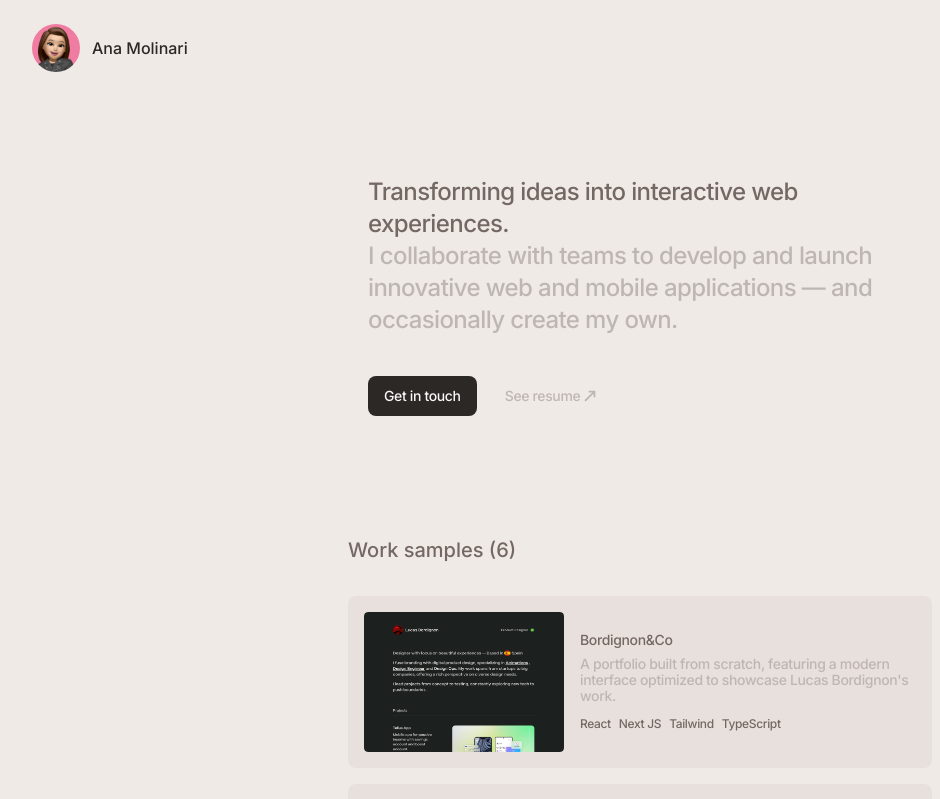
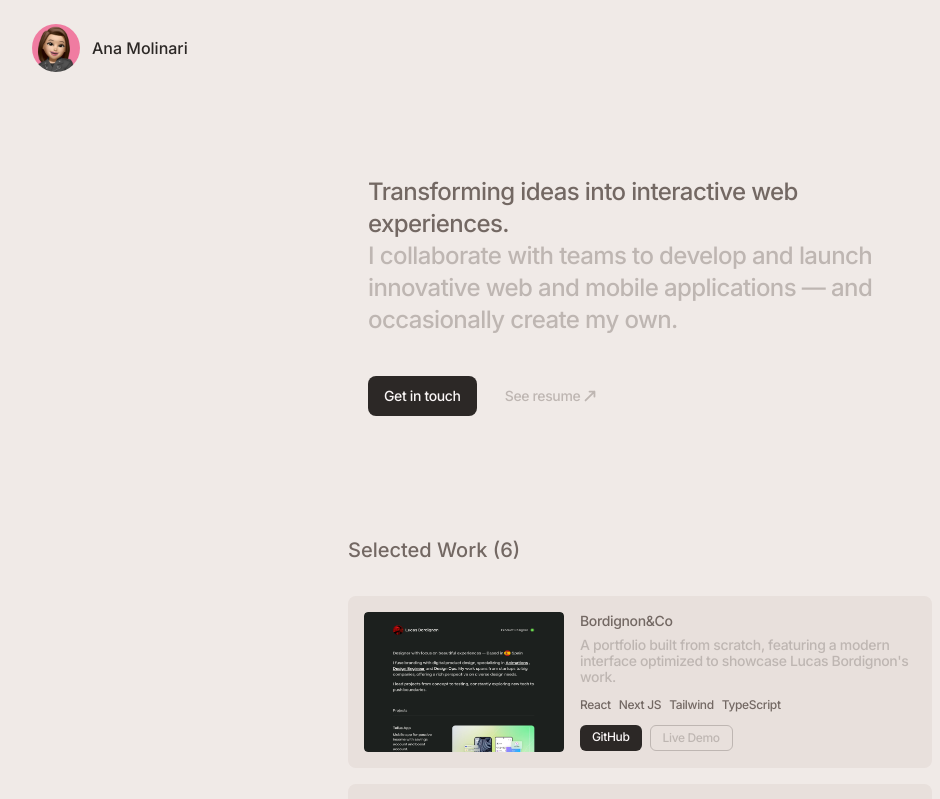
Before and after one commit to anamolinari/portfolio-ana, a Next.js app: page / in a window 1280 px wide. Shown: the top 799 px of the page, without its empty margins (0-940 px from the left). Built offline with nearby package versions, Linux system fonts and the light colour scheme.

Commit message:
Update Project.tsx
Feat: add live demo links and update project labels

```diff
--- a/app/components/Project.tsx
+++ b/app/components/Project.tsx
@@ -15,6 +15,7 @@ interface Project {
   description?: string;
   tags?: string[];
   linkUrl: string;
+  liveUrl?: string;
 }
 
 const projects: Project[] = [
@@ -27,6 +28,7 @@ const projects: Project[] = [
       "A portfolio built from scratch, featuring a modern interface optimized to showcase Lucas Bordignon's work.",
     tags: ["React", "Next JS", "Tailwind", "TypeScript"],
     linkUrl: "https://github.com/anamolinari/lucas-bdn",
+    liveUrl: "https://www.bordignon.co/",
   },
   {
     id: "fire-alert",
@@ -37,6 +39,7 @@ const projects: Project[] = [
       "A web application for monitoring and alerting about fires, featuring an intuitive interface, CSS animations, and smooth navigation.",
     tags: ["React JS", "Styled Components", "React Router DOM", "Keyframes"],
     linkUrl: "https://github.com/anamolinari/fire-alert",
+    liveUrl: "https://fire-alert-six.vercel.app/",
   },
   {
     id: "to-do-list",
@@ -47,6 +50,7 @@ const projects: Project[] = [
       "A task management application that allows users to add, update, complete, and remove tasks, with additional features like hiding completed tasks.",
     tags: ["HTML", "CSS", "JavaScript"],
     linkUrl: "https://github.com/anamolinari/to-do-list",
+    liveUrl: "https://to-do-list-ana-molinari.vercel.app/",
   },
   {
     id: "guess-the-number",
@@ -57,6 +61,7 @@ const projects: Project[] = [
       "A simple number guessing game from 1 to 100, providing real-time feedback and a limit of 5 attempts per round.",
     tags: ["HTML", "CSS", "JavaScript"],
     linkUrl: "https://github.com/anamolinari/guess-the-number",
+    liveUrl: "https://guess-the-number-ana-molinar.vercel.app/",
   },
   {
     id: "link-page",
@@ -67,6 +72,7 @@ const projects: Project[] = [
       "A responsive link page with light/dark theme options, dynamic avatar and background changes, and links that open in a new tab.",
     tags: ["HTML", "CSS", "JavaScript"],
     linkUrl: "https://github.com/anamolinari/link-page",
+    liveUrl: "https://link-page-xi.vercel.app/",
   },
   {
     id: "tic-tac-toe",
@@ -77,6 +83,7 @@ const projects: Project[] = [
       "An interactive Tic-Tac-Toe game with clickable squares and visual indicators for progress, developed to practice React. It includes a victory scoreboard and a reset option.",
     tags: ["React JS", "CSS"],
     linkUrl: "https://github.com/anamolinari/tic-tac-toe",
+    liveUrl: "https://tic-tac-toe-eight-beta.vercel.app/",
   },
 ];
 
@@ -87,7 +94,7 @@ export function Project() {
     <>
       <main className="flex flex-col gap-4 py-10 sm:hidden">
         <h2 className="text-lg text-secondary pl-6">
-          Work samples ({numSlides})
+          Selected Work ({numSlides})
         </h2>
 
         <Swiper
@@ -131,7 +138,7 @@ export function Project() {
 
       <main className="hidden sm:flex flex-col items-start justify-center py-10">
         <h1 className="text-xl text-secondary mb-8">
-          Work samples ({numSlides})
+          Selected Work ({numSlides})
         </h1>
 
         {projects.map((project) => (
@@ -155,12 +162,28 @@ export function Project() {
               <div className="text-sm leading-4 tracking-tight">
                 <p className="text-secondary mb-2">{project.title}</p>
                 <p className="text-tertiary mb-3">{project.description}</p>
-                <div className="flex flex-wrap gap-2 text-secondary">
+                <div className="flex flex-wrap gap-2 text-secondary mb-3">
                   {project.tags?.map((tag, tagIndex) => (
                     <p key={tagIndex} className="text-xs inline-block">
                       {tag}
                     </p>
                   ))}
+                </div>
+                <div className="flex gap-2">
+                  <span className="text-xs px-3 py-1 rounded-md bg-button text-contrast">
+                    GitHub
+                  </span>
+                  {project.liveUrl && (
+                    <a
+                      href={project.liveUrl}
+                      target="_blank"
+                      rel="noopener noreferrer"
+                      onClick={(e) => e.stopPropagation()}
+                      className="text-xs px-3 py-1 rounded-md border border-current text-tertiary hover:text-secondary transition-colors duration-200"
+                    >
+                      Live Demo
+                    </a>
+                  )}
                 </div>
               </div>
             </div>
```
